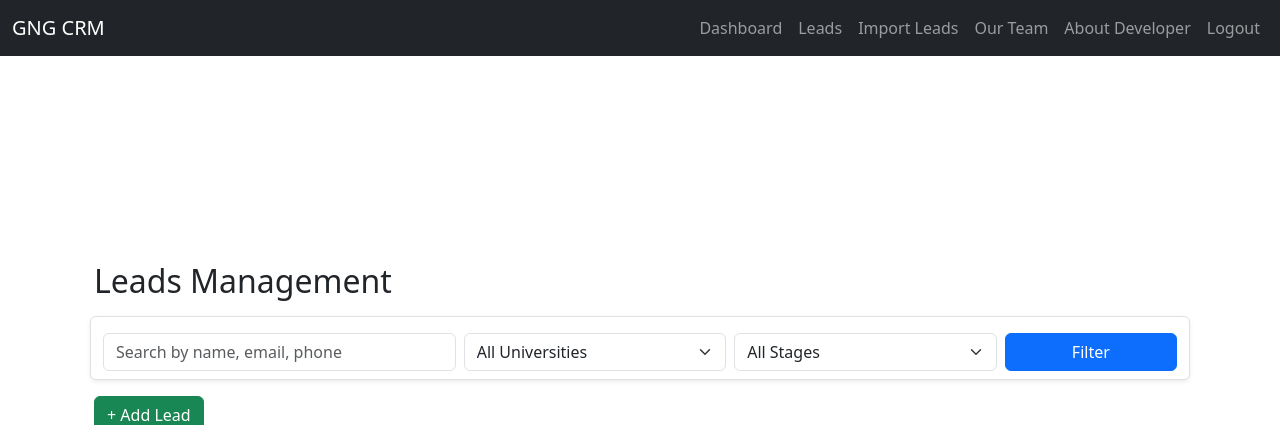
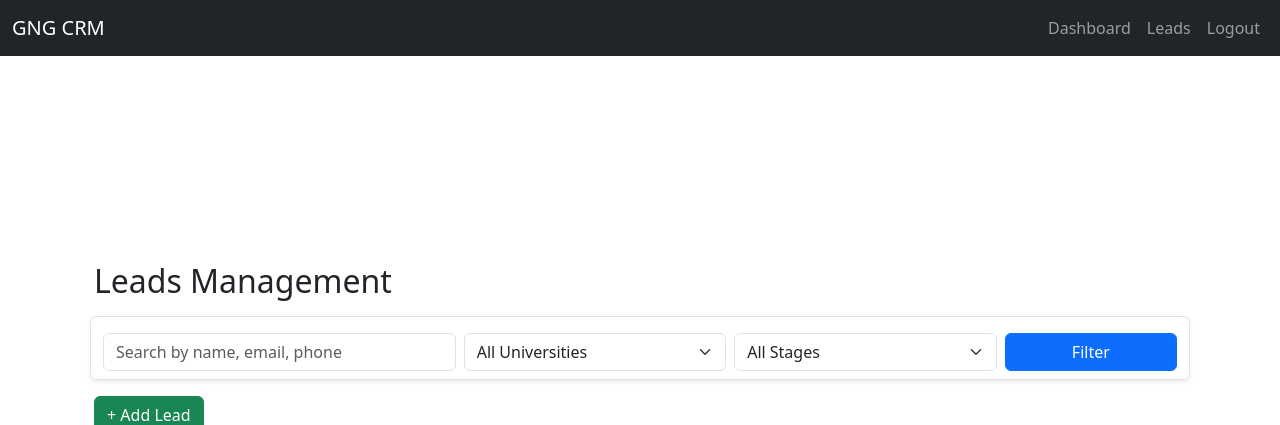
Before and after one commit to harshgul/gng-crm, a Flask app: page /leads in a window 1280 px wide. Shown: the top 425 px of the page. Run offline with Flask 3, Linux system fonts and the light colour scheme; the visitor is signed in with stand-in values (Sample User, id 1); data that the repository does not hold is empty; some libraries are stand-ins or nearby versions.

Commit message:
Update base.html

```diff
--- a/templates/base.html
+++ b/templates/base.html
@@ -39,16 +39,8 @@
                 </li>
 
 
-              <li class="nav-item">
-                    <a class="nav-link" href="{{ url_for('import_leads') }}">Import Leads</a>
-                </li>
-              <li class="nav-item">
-                    <a class="nav-link" href="{{ url_for('team') }}">Our Team</a>
-                </li>
 
-              <li class="nav-item">
-                    <a class="nav-link" href="{{ url_for('about') }}">About Developer</a>
-                </li>
+
 
                 <li class="nav-item">
                     <a class="nav-link" href="{{ url_for('logout') }}">Logout</a>
```
